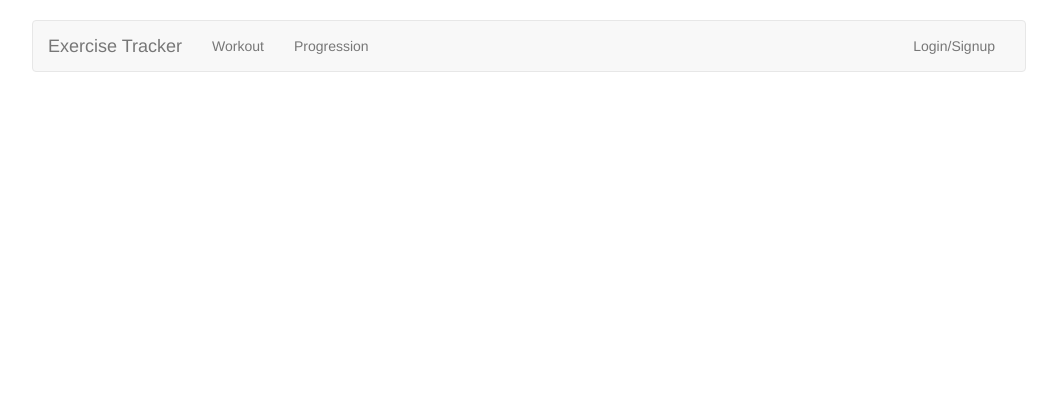
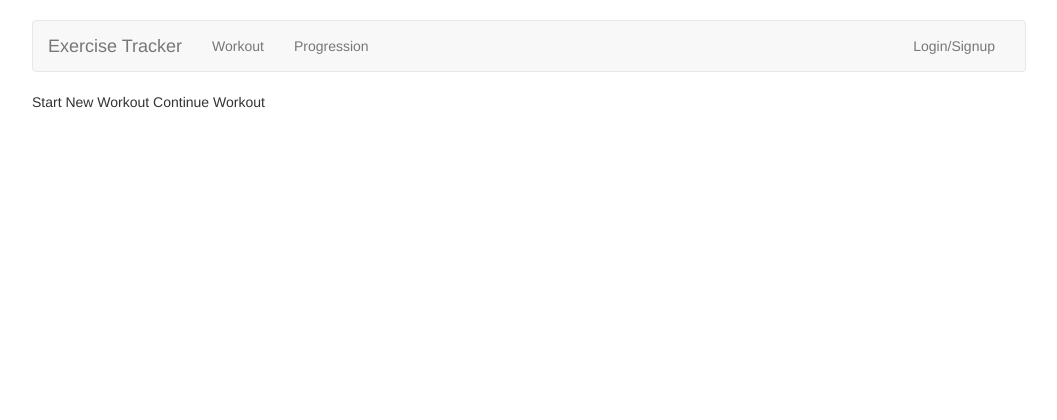
Before and after one commit to DylanNZL/gymTrack, a Node server app: page /workout in a window 1280 px wide. Shown: the top 420 px of the page, without its empty margins (111-1168 px from the left). Run offline with Node 20, Linux system fonts and the light colour scheme; some libraries are stand-ins or nearby versions.

Commit message:
Beginnings of the workout tracking

```diff
--- a/views/layout.hbs
+++ b/views/layout.hbs
@@ -27,7 +27,7 @@
                           <span class="icon-bar"></span>
                           <span class="icon-bar"></span>
                       </button>
-                      <a class="navbar-brand" href="#">Exercise Tracker </a>
+                      <a class="navbar-brand" href="/">Exercise Tracker </a>
                   </div>
                   <div id="navbar" class="navbar-collapse collapse">
                       <ul class="nav navbar-nav">
--- a/views/workout.hbs
+++ b/views/workout.hbs
@@ -0,0 +1,7 @@
+<div id="selectorWork">
+    Start New Workout
+    Continue Workout
+</div>
+<div id="">
+
+</div>
```
